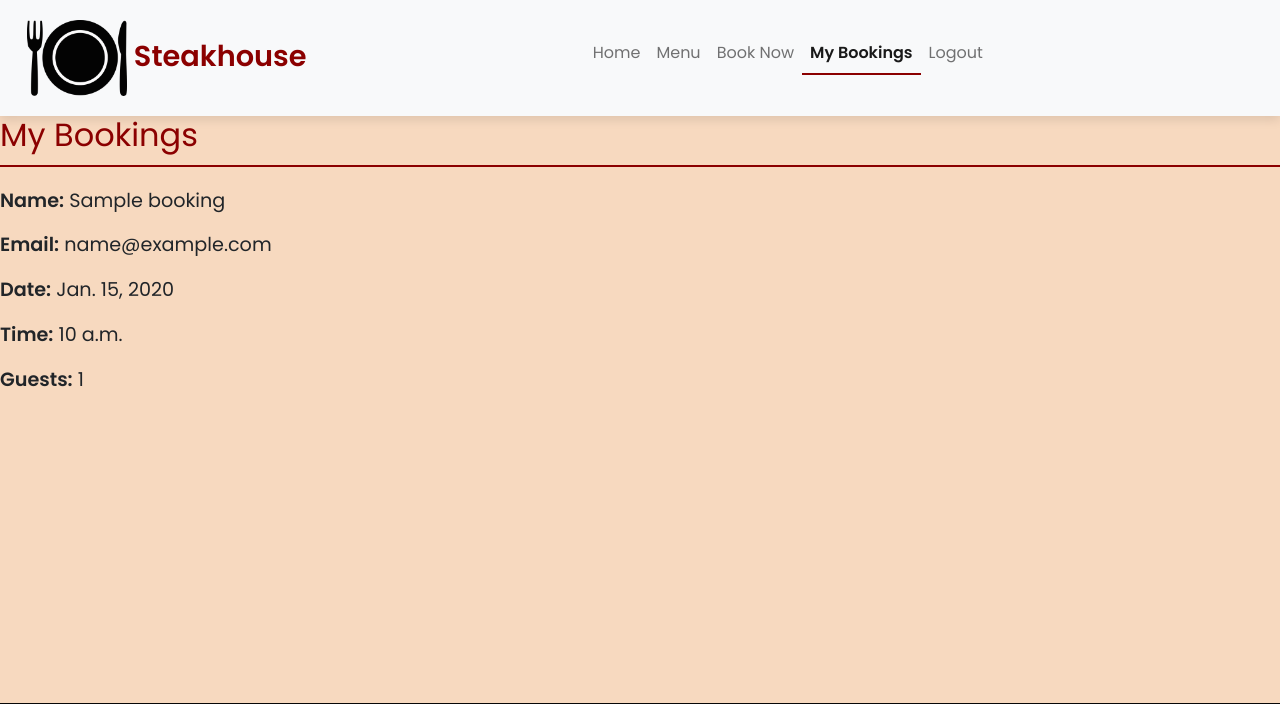
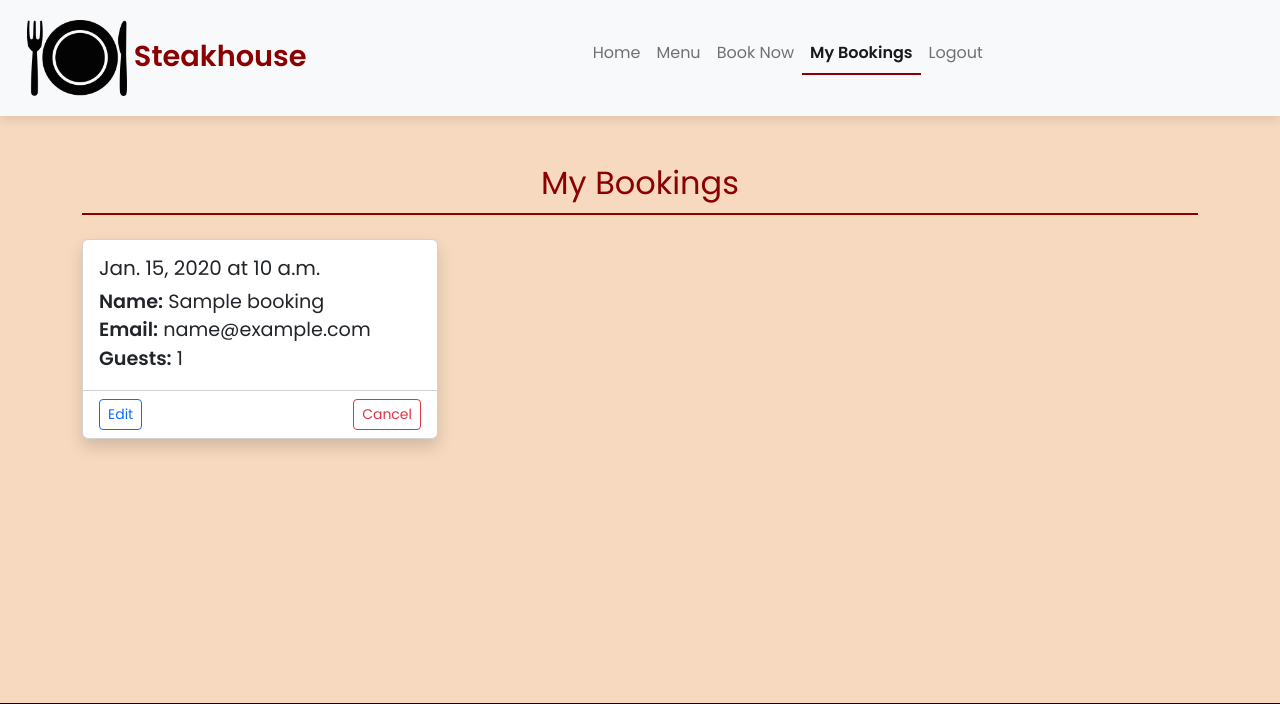
Before and after one commit to MiaTothova/PP4, a Django app: page /view_booking/ in a window 1280 px wide. Shown: the top 704 px of the page. Run offline with Django 4.2, Linux system fonts and the light colour scheme; a user stored in the database is signed in; tables that the repository leaves empty hold one stand-in row (values such as "Sample post"); some libraries are stand-ins or nearby versions.

Commit message:
Add stiling to my bookings page using bootstrap.

```diff
--- a/booking/templates/booking/view_booking.html
+++ b/booking/templates/booking/view_booking.html
@@ -4,18 +4,38 @@
 
 {% block content %}
 
-<h2>My Bookings</h2>
+<div class="container py-5">
+  <h2 class="text-center mb-4">My Bookings</h2>
 
-{% for booking in bookings %}
-  <div>
-    <p><strong>Name:</strong> {{ booking.name }}</p>
-    <p><strong>Email:</strong> {{ booking.email }}</p>
-    <p><strong>Date:</strong> {{ booking.date }}</p>
-    <p><strong>Time:</strong> {{ booking.time }}</p>
-    <p><strong>Guests:</strong> {{ booking.guests }}</p>
-  </div>
-{% empty %}
-  <p>You have no bookings yet.</p>
-{% endfor %}
-
+{% if bookings %}
+        <div class="row row-cols-1 row-cols-md-2 row-cols-lg-3 g-4">
+            {% for booking in bookings %}
+                <div class="col">
+                    <div class="card shadow h-100">
+                        <div class="card-body">
+                            <h5 class="card-title">{{ booking.date }} at {{ booking.time }}</h5>
+                            <p class="card-text">
+                                <strong>Name:</strong> {{ booking.name }}<br>
+                                <strong>Email:</strong> {{ booking.email }}<br>
+                                <strong>Guests:</strong> {{ booking.guests }}
+                            </p>
+                        </div>
+                        <div class="card-footer bg-transparent d-flex justify-content-between">
+                            <a href="" class="btn btn-sm btn-outline-primary">
+                                Edit
+                            </a>
+                            <a href="" class="btn btn-sm btn-outline-danger">
+                                Cancel
+                            </a>
+                        </div>
+                    </div>
+                </div>
+            {% endfor %}
+        </div>
+    {% else %}
+        <div class="alert alert-info text-center" role="alert">
+            You have no bookings yet.
+        </div>
+    {% endif %}
+</div>
 {% endblock %}
```
